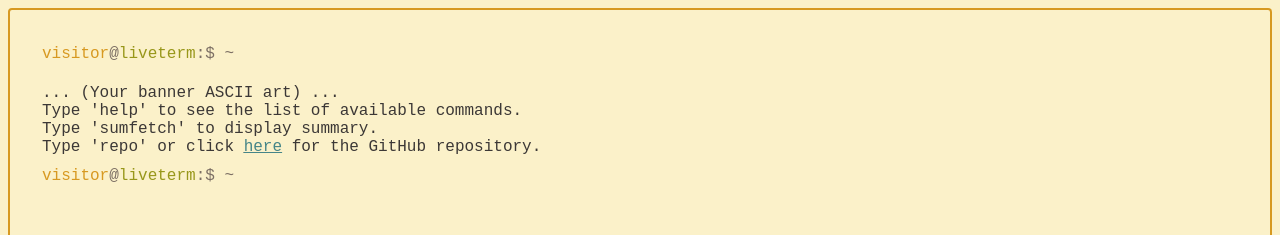
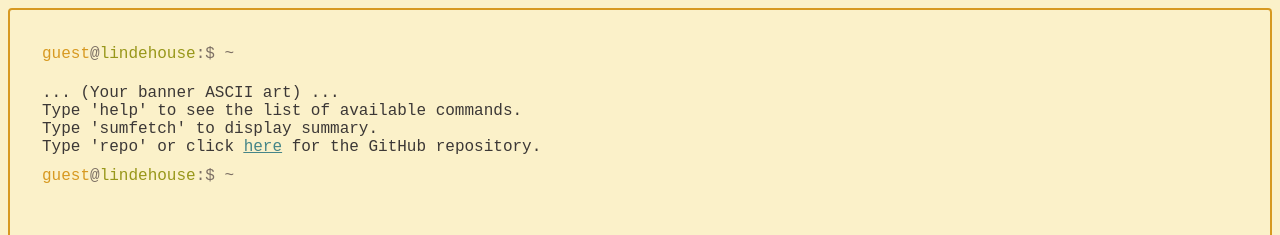
Before and after one commit to pieterdlinde/terminal-pieter-linde, a Next.js app: page / in a window 1280 px wide. Shown: the top 235 px of the page. Built offline with nearby package versions, Linux system fonts and the light colour scheme; a web font is replaced by a local one.

Commit message:
clean up files

```diff
--- a/src/app/components/ps1/ps1.tsx
+++ b/src/app/components/ps1/ps1.tsx
@@ -1,5 +1,5 @@
+import config from '../../helpers/config';
 import React from 'react';
-import config from '../../config.json';
 
 const Ps1: React.FC = () => {
   return (
--- a/src/app/config.json
+++ /dev/null
@@ -1,39 +0,0 @@
-{
-  "readmeUrl": "https://raw.githubusercontent.com/cveinnt/cveinnt/master/README.md",
-  "title": "LiveTerm",
-  "name": "John Doe",
-  "ascii": "liveterm",
-  "social": {
-    "github": "github",
-    "linkedin": "linkedin"
-  },
-  "email": "contact@email.com",
-  "ps1_hostname": "liveterm",
-  "ps1_username": "visitor",
-  "repo": "https://github.com/Cveinnt/LiveTerm",
-  "resume_url": "https://upload.wikimedia.org/wikipedia/commons/c/cc/Resume.pdf",
-  "donate_urls": {
-    "paypal": "https://paypal.me/cveinnt",
-    "patreon": "https://patreon.com/cveinnt"
-  },
-  "colors": {
-    "light": {
-      "background": "#FBF1C9",
-      "foreground": "#3C3836",
-      "yellow": "#D79921",
-      "green": "#98971A",
-      "gray": "#7C6F64",
-      "blue": "#458588",
-      "red": "#CA2124"
-    },
-    "dark": {
-      "background": "#2E3440",
-      "foreground": "#E5E9F0",
-      "yellow": "#5E81AC",
-      "green": "#A3BE8C",
-      "gray": "#88C0D0",
-      "blue": "#EBCB8B",
-      "red": "#BF616A"
-    }
-  }
-}
--- a/src/app/helpers/api.ts
+++ b/src/app/helpers/api.ts
@@ -1,5 +1,5 @@
 import axios, { AxiosResponse } from 'axios';
-import config from '..//config.json';
+import config from '../helpers/config';
 
 interface GitHubRepo {
   name: string;
--- a/src/app/helpers/bin/commands.ts
+++ b/src/app/helpers/bin/commands.ts
@@ -1,5 +1,5 @@
 import * as bin from './index';
-import config from '../../config.json';
+import config from '../../helpers/config';
 
 export const help = async (args: string[]): Promise<string> => {
   const commands: string[] = Object.keys(bin).sort();
--- a/src/app/helpers/bin/sumfetch.ts
+++ b/src/app/helpers/bin/sumfetch.ts
@@ -1,4 +1,4 @@
-import config from '../../config.json';
+import config from '../../helpers/config';
 
 export const sumfetch = async (args: string[]): Promise<string> => {
   if (config.ascii === 'cveinnt') {
--- /dev/null
+++ b/src/app/helpers/config.ts
@@ -0,0 +1,39 @@
+interface Config {
+    readmeUrl: string;
+    name: string;
+    ascii: string;
+    social: {
+      github: string;
+      linkedin: string;
+    };
+    email: string;
+    ps1_hostname: string;
+    ps1_username: string;
+    repo: string;
+    resume_url: string;
+    donate_urls: {
+      paypal: string;
+      patreon: string;
+    };
+  }
+
+  const config: Config = {
+    readmeUrl: "https://raw.githubusercontent.com/cveinnt/cveinnt/master/README.md",
+    name: "John Doe",
+    ascii: "liveterm",
+    social: {
+      github: "github",
+      linkedin: "linkedin"
+    },
+    email: "contact@email.com",
+    ps1_hostname: "lindehouse",
+    ps1_username: "guest",
+    repo: "https://github.com/Cveinnt/LiveTerm",
+    resume_url: "https://upload.wikimedia.org/wikipedia/commons/c/cc/Resume.pdf",
+    donate_urls: {
+      paypal: "https://paypal.me/cveinnt",
+      patreon: "https://patreon.com/cveinnt"
+    }
+  };
+
+  export default config;
--- a/src/app/layout.tsx
+++ b/src/app/layout.tsx
@@ -5,8 +5,8 @@ import { Inter } from 'next/font/google'
 const inter = Inter({ subsets: ['latin'] })
 
 export const metadata: Metadata = {
-  title: 'Create Next App',
-  description: 'Generated by create next app',
+  title: 'Pieter Linde Terminal',
+  description: 'Pieter Linde Terminal',
 }
 
 export default function RootLayout({
--- a/src/app/page.tsx
+++ b/src/app/page.tsx
@@ -1,8 +1,6 @@
 "use client"
 import React, { useRef, useEffect, useCallback } from 'react';
 import '../app/globals.css';
-import Head from 'next/head';
-import config from './config.json';
 import { useHistory } from './components/history/hooks';
 import { banner } from './helpers/bin';
 import History from './components/history/history';
@@ -43,16 +41,6 @@ const IndexPage: React.FC = () => {
 
   return (
     <>
-      <Head>
-        <title>{config.title}</title>
-        <meta
-          name="viewport"
-          content="initial-scale=1.0, width=device-width"
-          key="viewport"
-          maximum-scale="1"
-        />
-      </Head>
-
       <div
         className="text-light-foreground dark:text-dark-foreground min-w-max text-xs md:min-w-full md:text-base"
         onClick={onClickAnywhere}
--- a/tailwind.config.ts
+++ b/tailwind.config.ts
@@ -1,5 +1,4 @@
 import type { Config } from 'tailwindcss'
-const { colors } = require('./src/app/config.json');
 
 const config: Config = {
   content: [
@@ -11,7 +10,26 @@ const config: Config = {
     colors: {
       transparent: 'transparent',
       current: 'currentColor',
-      ...colors,
+      ...{
+        "light": {
+          "background": "#FBF1C9",
+          "foreground": "#3C3836",
+          "yellow": "#D79921",
+          "green": "#98971A",
+          "gray": "#7C6F64",
+          "blue": "#458588",
+          "red": "#CA2124"
+        },
+        "dark": {
+          "background": "#2E3440",
+          "foreground": "#E5E9F0",
+          "yellow": "#5E81AC",
+          "green": "#A3BE8C",
+          "gray": "#88C0D0",
+          "blue": "#EBCB8B",
+          "red": "#BF616A"
+        }
+      },
     },
     extend: {
       backgroundImage: {
```
